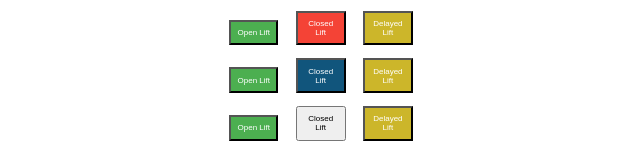
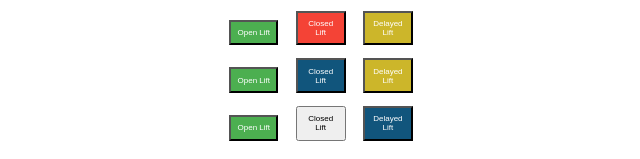
Before and after one commit to AlexaWitkin/Bromley_TrailMap, a Flask app: page / in a window 1280 px wide. Shown: the part 641-800 px from the top of the page, without its empty margins (319-959 px from the left). Run offline with Flask 3, Linux system fonts and the light colour scheme; parts of the project's set-up code (start-up, migrations or seed data) failed here and were passed over.

Commit message:
needs adjustments

```diff
--- a/static/style.css
+++ b/static/style.css
@@ -337,7 +337,7 @@ Delay buttons for lifts
     color: white;
 }
 #delayed_button_kids_carpet {
-    background-color: #ccb62a; /* Yellow */
+    background-color: #11557C; /* Yellow */
     color: white;
 }
 
```
